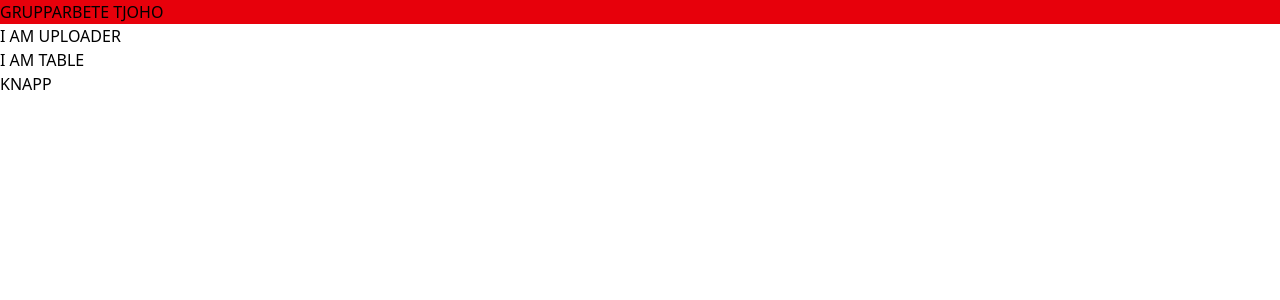
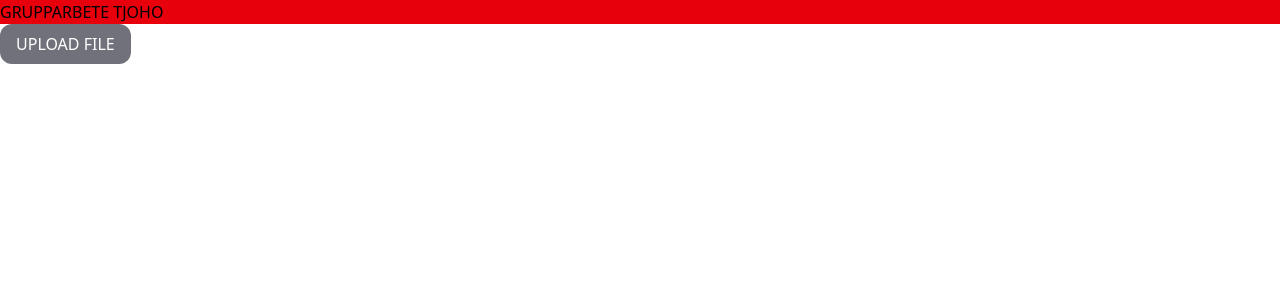
Before and after one commit to JoseRaul-TR/State-of-Mind-Filuppladdning-datal-sning-i-grupp, a React (Vite) app: page / in a window 1280 px wide. Shown: the top 300 px of the page. Built offline with nearby package versions, Linux system fonts and the light colour scheme.

Commit message:
components matching figma sketch

```diff
--- a/src/App.jsx
+++ b/src/App.jsx
@@ -8,8 +8,6 @@ function App() {
       <h1 className="bg-red-600">GRUPPARBETE TJOHO</h1>
 
       <UploadFile />
-      <EditableTable />
-      <ExportButton />
     </>
   );
 }
--- a/src/components/UploadFile.jsx
+++ b/src/components/UploadFile.jsx
@@ -1,3 +1,9 @@
 export default function UploadFile() {
-  return <>I AM UPLOADER</>;
+  return (
+    <main>
+      <button className="rounded-xl bg-zinc-500 px-4 py-2 text-white hover:bg-zinc-700">
+        UPLOAD FILE
+      </button>
+    </main>
+  );
 }
```
